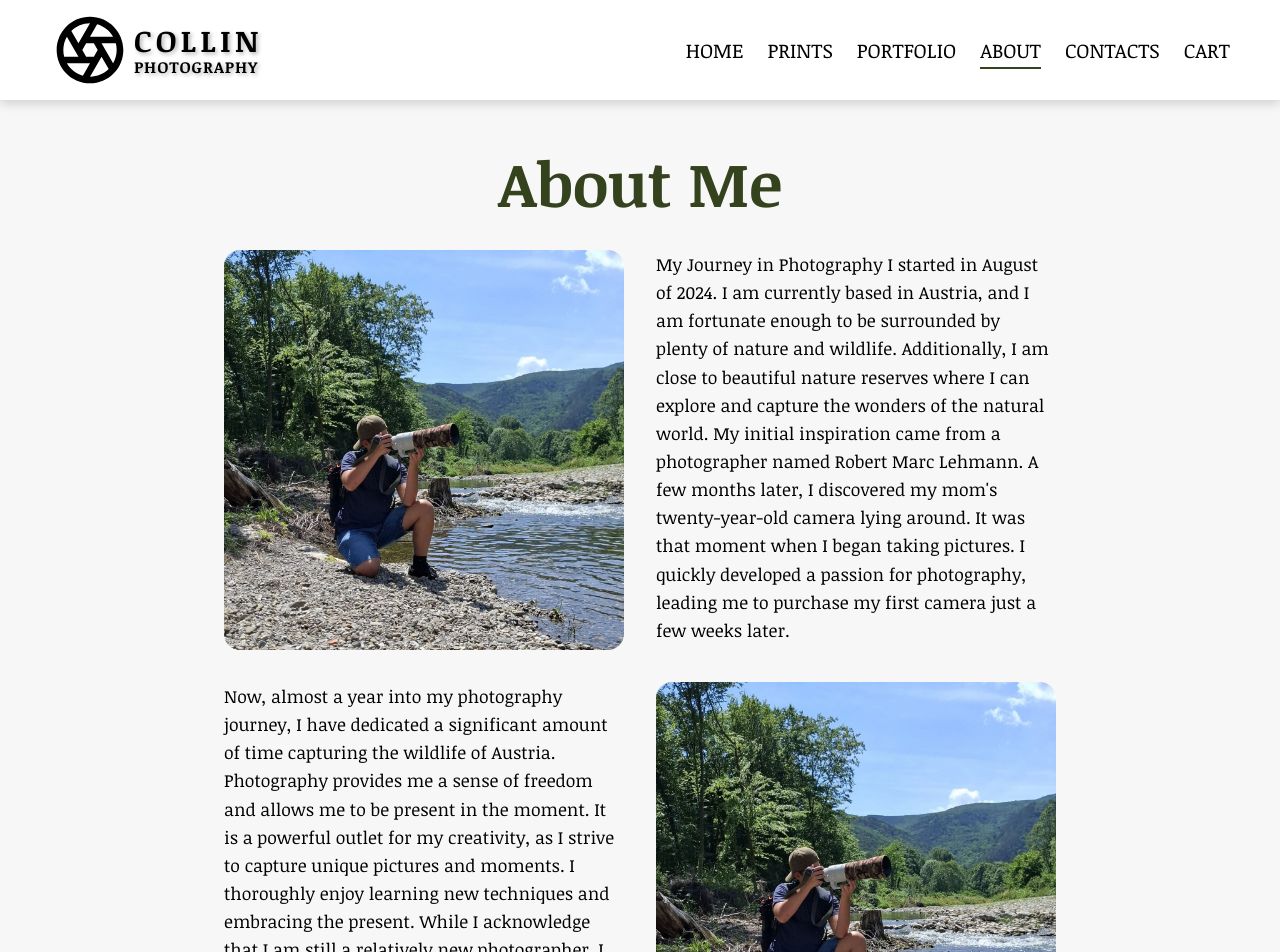
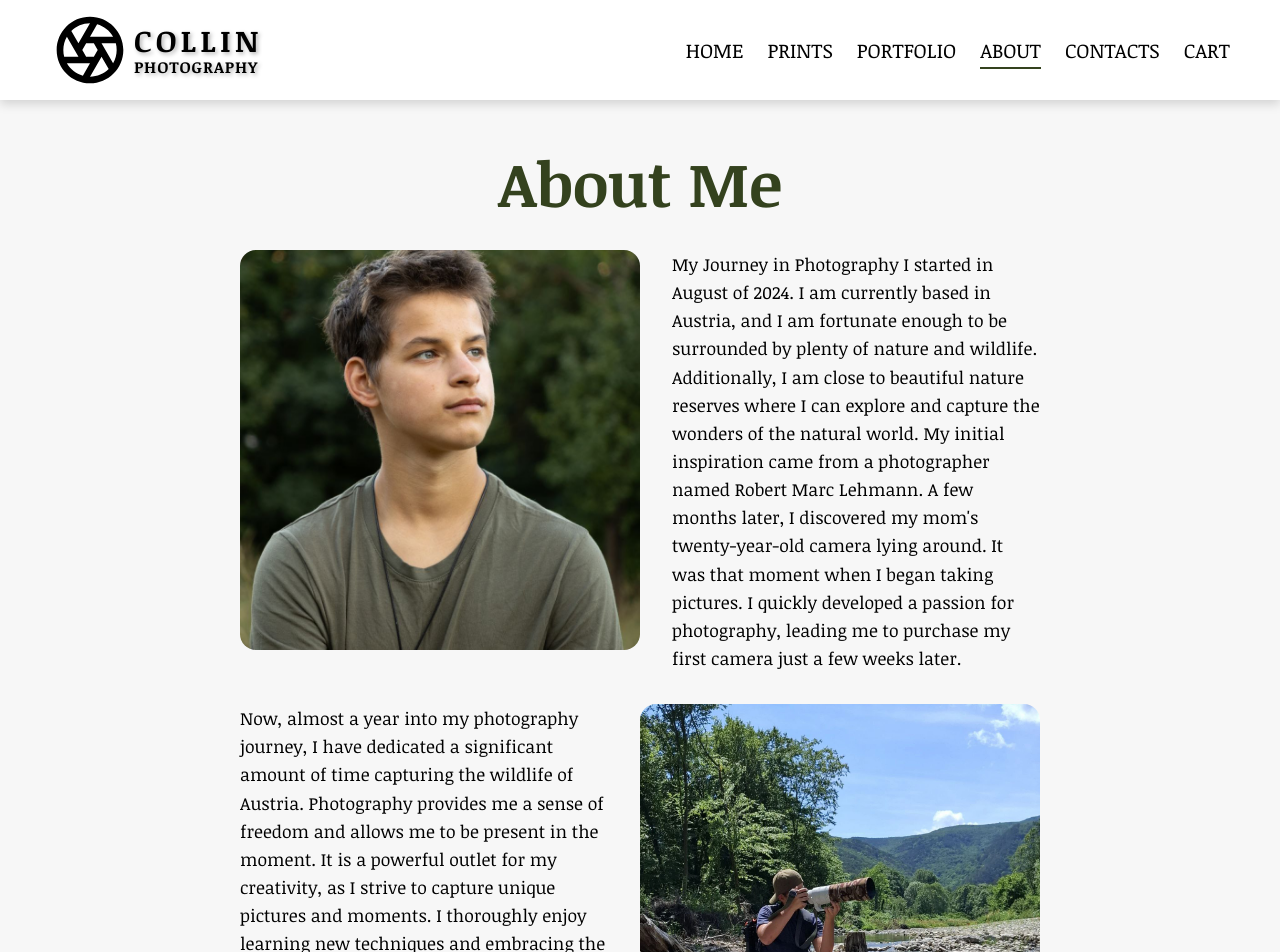
Before and after one commit to AndriyMerzlikin/Collin-Photography-website_FE, a Next.js app: page /about in a window 1280 px wide. Shown: the top 952 px of the page. Built offline with nearby package versions, Linux system fonts and the light colour scheme.

Commit message:
changed nainPhoto for AboutPage

```diff
--- a/src/app/about/page.module.scss
+++ b/src/app/about/page.module.scss
@@ -28,6 +28,8 @@
   justify-content: center;
   margin-bottom: $paragraph-spacing-3x;
   gap: $paragraph-spacing-3x;
+  width: 100%;
+  max-width: 800px;
 }
 
 .textRow {
@@ -63,19 +65,26 @@
   }
 }
 
-.image {
-  border-radius: 1rem;
+.imageWrapper {
+  position: relative;
+  width: 100%;
+  max-width: 400px;
+  aspect-ratio: 1 / 1;
 
-  max-width: 400px;
   @media (max-width: 550px) {
     max-width: 200px;
-    max-height: 200px;
   }
+
   @media (max-width: 768px) {
     max-width: 300px;
-    max-height: 300px;
   }
 }
+
+.image {
+  object-fit: cover;
+  border-radius: 1rem;
+}
+
 .imageRight {
   @media (max-width: 768px) {
     display: none;
--- a/src/app/about/page.tsx
+++ b/src/app/about/page.tsx
@@ -10,14 +10,16 @@ const About = () => {
         About Me
       </Typography>
       <div className={styles.textRow}>
-        <Image
-          src="/about1.jpg"
-          alt="Digital prints"
-          width={400}
-          height={400}
-          priority
-          className={styles.image}
-        />
+        <div className={styles.imageWrapper}>
+          <Image
+              src="/aboutMainImage.jpg"
+              alt="About Me Photo"
+              fill
+              sizes="(max-width: 768px) 300px, 400px"
+              className={styles.image}
+              priority
+          />
+        </div>
         <Typography className={styles.textLeft}>
           My Journey in Photography I started in August of 2024. I am currently
           based in Austria, and I am fortunate enough to be surrounded by plenty
@@ -31,13 +33,15 @@ const About = () => {
         </Typography>
       </div>
       <div className={styles.textRowReverse}>
+        <div className={styles.imageWrapper}>
         <Image
           src="/about1.jpg"
-          alt="Frame prints"
-          width={400}
-          height={400}
+          alt="About Me Photo"
+          fill
+          sizes="(max-width: 768px) 300px, 400px"
           className={`${styles.image} ${styles.imageRight}`}
         />
+        </div>
         <Typography className={styles.textRight}>
           Now, almost a year into my photography journey, I have dedicated a
           significant amount of time capturing the wildlife of Austria.
```
Also changed, not shown: public/aboutMainImage.jpg (added).
